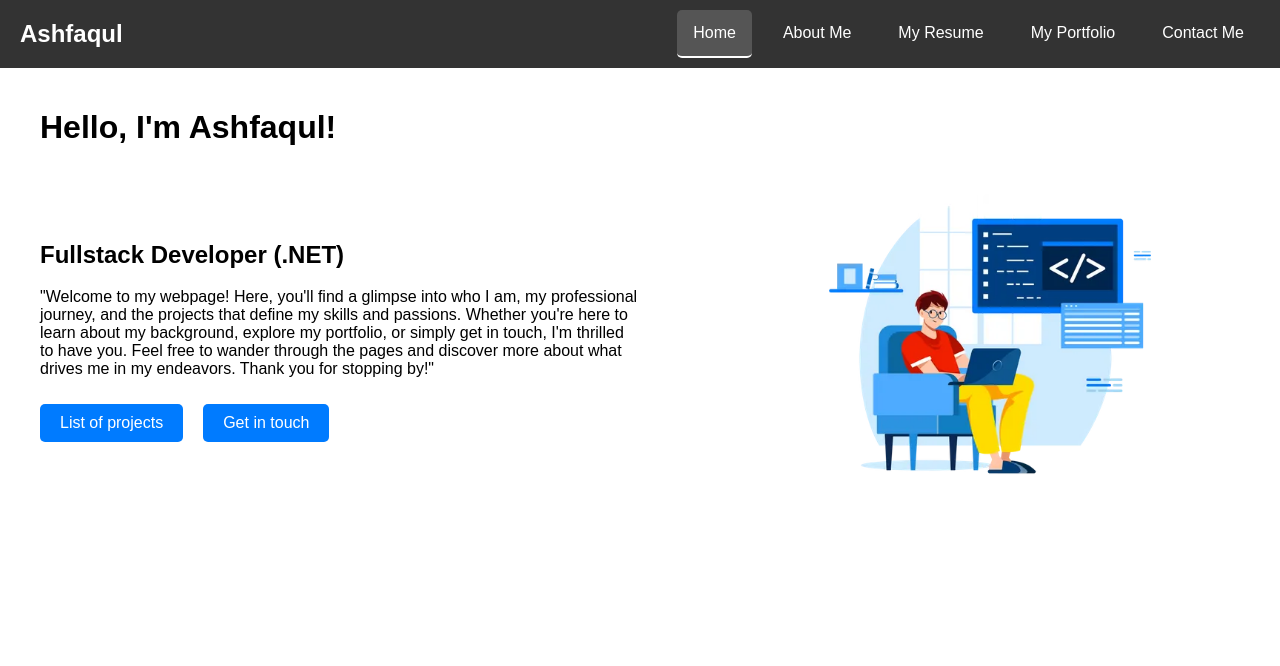
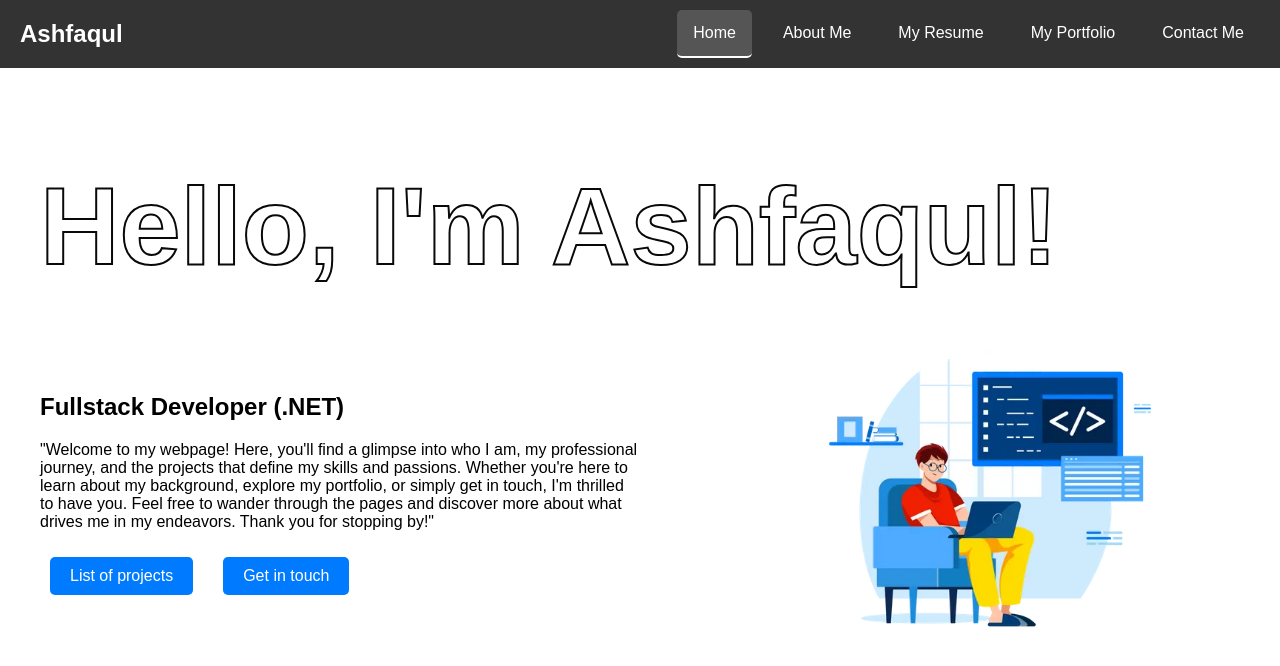
Before and after one commit to awalashfaqul/portfolio-with-react, a React (Create React App) app: page / in a window 1280 px wide. Shown: the top 666 px of the page. Built offline with nearby package versions, Linux system fonts and the light colour scheme.

Commit message:
finalizing the style for home.

```diff
--- a/src/pages/Home.css
+++ b/src/pages/Home.css
@@ -6,6 +6,15 @@
 .main__container {
   max-width: 1200px;
   margin: auto;
+}
+
+.main__container h1 {
+  font-size: 110px;
+  color: black;
+  -webkit-text-fill-color: transparent;
+  -webkit-text-stroke-width: 2px;
+  -webkit-text-stroke-color: #090909;
+  margin-bottom: 32px;
 }
 
 .main__content {
@@ -33,7 +42,7 @@
 
 .buttons a {
   display: inline-block;
-    margin: 10px 20px 10px 0;
+  margin: 10px 20px 10px 10px;
   padding: 10px 20px;
   background-color: #007bff;
   color: white;
```
Lines whose indentation alone changed are shown as unchanged.
